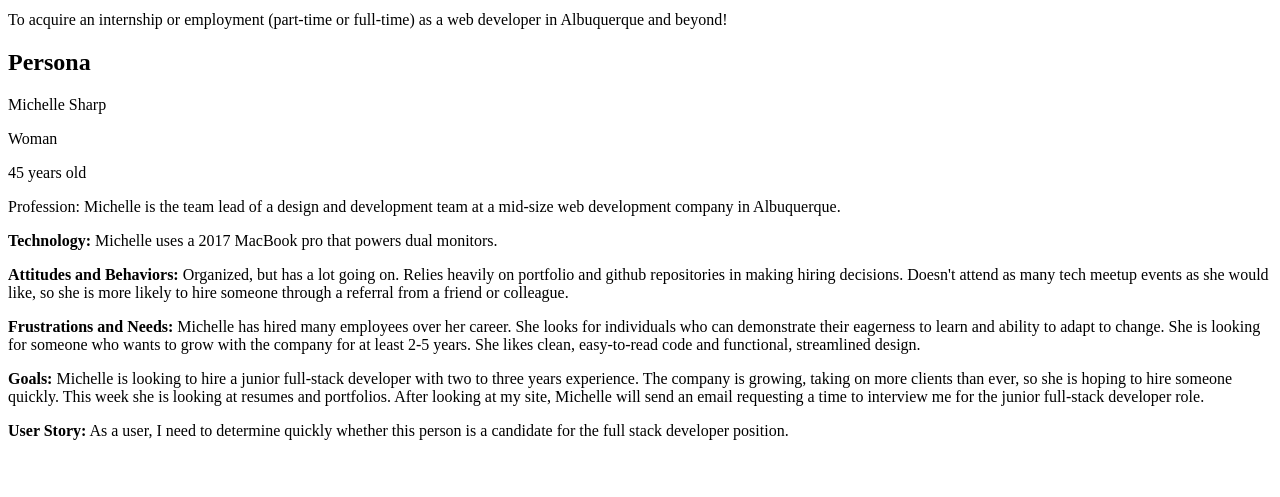
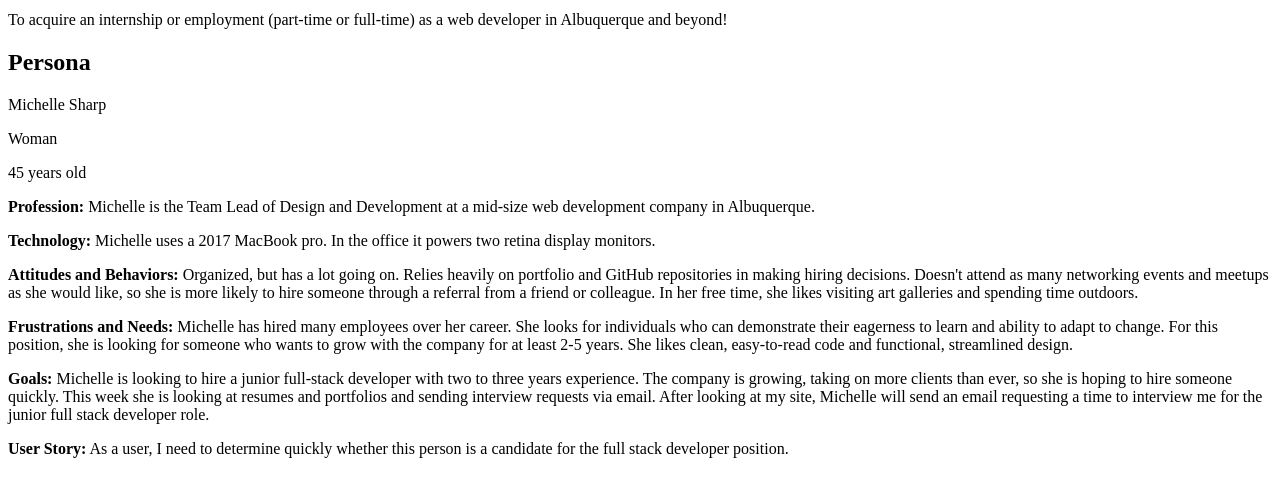
Before and after one commit to samanthaandrews/my-pwp-sam, a PHP site: page /milestone-1.php in a window 1280 px wide. Shown: the part 285-782 px from the top of the page. Run offline with PHP 8.4, Linux system fonts and the light colour scheme.

Commit message:
added more detailed information to persona

```diff
--- a/public_html/documentation/milestone-1.php
+++ b/public_html/documentation/milestone-1.php
@@ -26,21 +26,27 @@
 		<p>Michelle Sharp</p>
 		<p>Woman</p>
 		<p>45 years old</p>
-		<p>Profession: Michelle is the team lead of a design and development team at a mid-size web development company in
+		<p><strong>Profession:</strong> Michelle is the Team Lead of Design and Development at a mid-size web development
+			company in
 			Albuquerque.
 		</p>
-		<p><strong>Technology:</strong> Michelle uses a 2017 MacBook pro that powers dual monitors.</p>
+		<p><strong>Technology:</strong> Michelle uses a 2017 MacBook pro. In the office it powers two retina display
+			monitors.</p>
 		<p><strong>Attitudes and Behaviors:</strong> Organized, but has a lot going on. Relies heavily on portfolio and
-			github repositories in making hiring decisions. Doesn't attend as many tech meetup events as she would like, so
-			she is more likely to hire someone through a referral from a friend or colleague.</p>
+			GitHub repositories in making hiring decisions. Doesn't attend as many networking events and meetups as she
+			would like, so
+			she is more likely to hire someone through a referral from a friend or colleague. In her free time, she likes
+			visiting art galleries and spending time outdoors.</p>
 		<p><strong>Frustrations and Needs:</strong> Michelle has hired many employees over her career. She looks for
-			individuals who can demonstrate their eagerness to learn and ability to adapt to change. She is looking for
+			individuals who can demonstrate their eagerness to learn and ability to adapt to change. For this position, she
+			is looking for
 			someone who wants to grow with the company for at least 2-5 years. She likes clean, easy-to-read code and
 			functional, streamlined design.</p>
 		<p><strong>Goals:</strong> Michelle is looking to hire a junior full-stack developer with two to three years
 			experience. The company is growing, taking on more clients than ever, so she is hoping to hire someone quickly.
-			This week she is looking at resumes and portfolios. After looking at my site, Michelle will send an email
-			requesting a time to interview me for the junior full-stack developer role.</p>
+			This week she is looking at resumes and portfolios and sending interview requests via email. After looking at
+			my site, Michelle will send an email
+			requesting a time to interview me for the junior full stack developer role.</p>
 		<p><strong>User Story:</strong> As a user, I need to determine quickly whether this person is a candidate for the
 			full stack developer position.</p>
 	</body>
```
